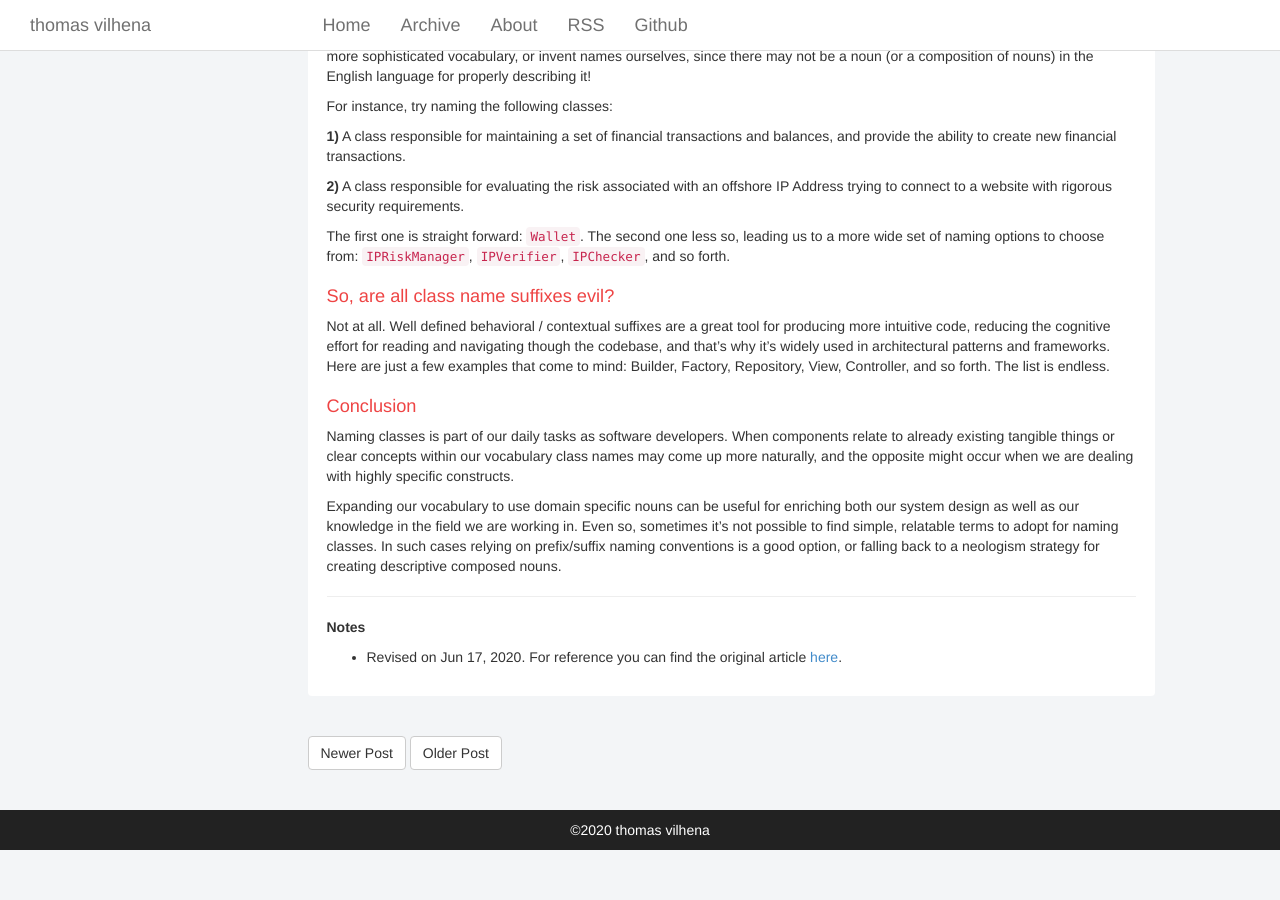
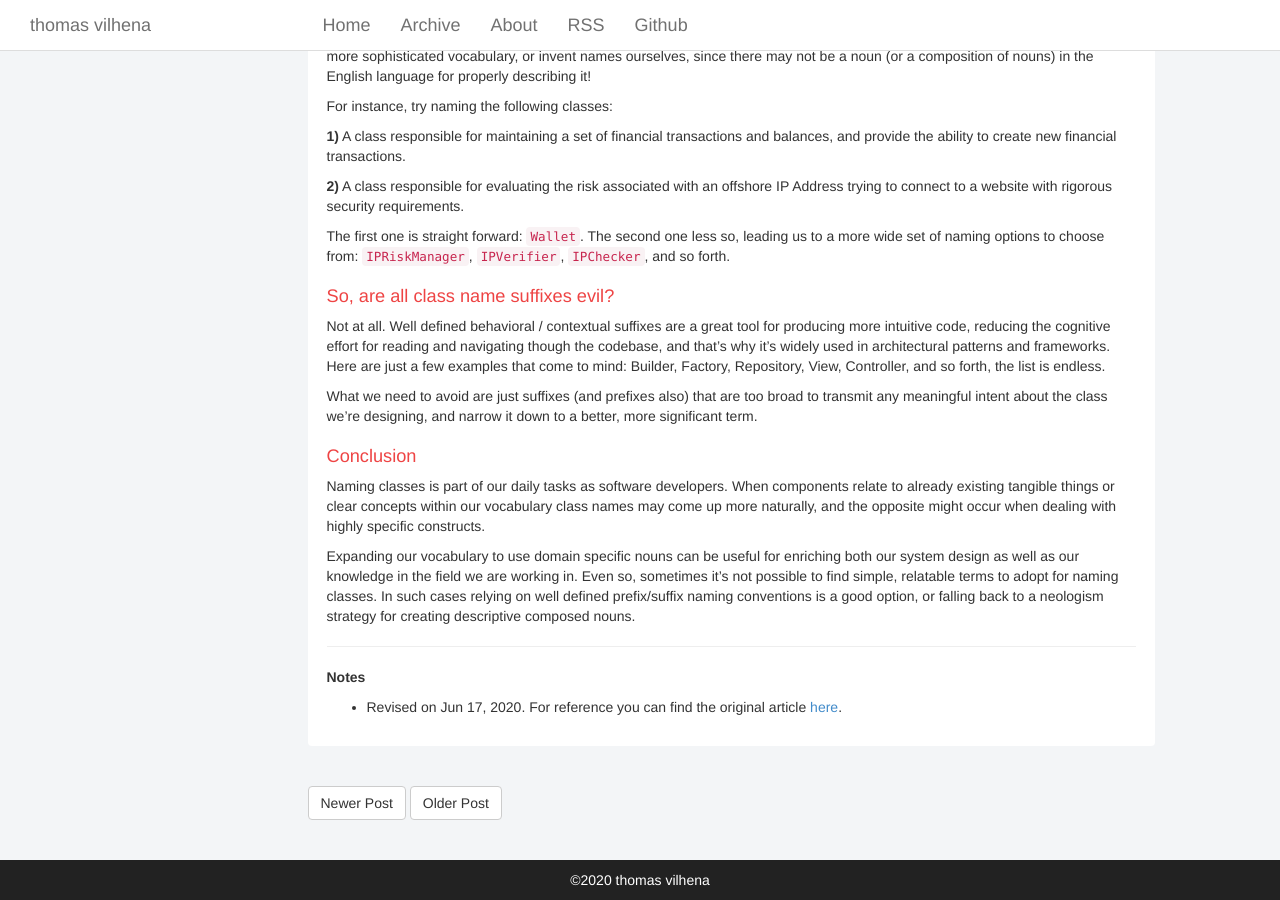
Before and after one commit to TCGV/blog, a Jekyll site: the page built from _posts/2019-10-02-why-is-it-hard-to-name-classes.md, in a window 1280 px wide and 900 px high, scrolled down 848 px. Built offline with Jekyll 4.4.1, drawn with Linux system fonts in a browser that asks for light colours; before the commit the page ends 1698 px from its top, so only the background shows below that; some of the changed text lies outside the part shown.

Commit message:
Revising: 2019-10-02-why-is-it-hard-to-name-classes.md

```diff
--- a/_posts/2019-10-02-why-is-it-hard-to-name-classes.md
+++ b/_posts/2019-10-02-why-is-it-hard-to-name-classes.md
@@ -7,7 +7,7 @@ tags: oop
 
 When following the Single Responsibility Principle (SRP) we are frequently required to encapsulate code into new classes, segregating responsibility from one "bigger" class into smaller, granular classes. Clean code guidelines state that classes names should be meaningful and describe the intent of the class, i.e., by reading a class name one should have a close idea of what it does.
 
-As much as we're constantly encouraged for writing meaningful code and being thoughtful when naming things, reducing the use of loosely generic suffixes in classes names such as `Helper` and `Manager`, we often can't figure out a great name for a class and end up making use of them. So the question hangs, why is it hard to name classes?
+As much as we're constantly encouraged to write meaningful code and being thoughtful when naming things we often can't figure out a great name for a class and end up making use of loosely generic suffixes such as `Helper` and `Manager`. So the question hangs, why is it hard to name classes?
 
 > Here's one unusual answer: Vocabulary.
 
@@ -53,14 +53,16 @@ The first one is straight forward: `Wallet`. The second one less so, leading us
 So, are all class name suffixes evil?
 ============
 
-Not at all. Well defined behavioral / contextual suffixes are a great tool for producing more intuitive code, reducing the cognitive effort for reading and navigating though the codebase, and that's why it's widely used in architectural patterns and frameworks. Here are just a few examples that come to mind: Builder, Factory, Repository, View, Controller, and so forth. The list is endless.
+Not at all. Well defined behavioral / contextual suffixes are a great tool for producing more intuitive code, reducing the cognitive effort for reading and navigating though the codebase, and that's why it's widely used in architectural patterns and frameworks. Here are just a few examples that come to mind: Builder, Factory, Repository, View, Controller, and so forth, the list is endless.
+
+What we need to avoid are just suffixes (and prefixes also) that are too broad to transmit any meaningful intent about the class we're designing, and narrow it down to a better, more significant term.
 
 Conclusion
 ============
 
-Naming classes is part of our daily tasks as software developers. When components relate to already existing tangible things or clear concepts within our vocabulary class names may come up more naturally, and the opposite might occur when we are dealing with highly specific constructs.
+Naming classes is part of our daily tasks as software developers. When components relate to already existing tangible things or clear concepts within our vocabulary class names may come up more naturally, and the opposite might occur when dealing with highly specific constructs.
 
-Expanding our vocabulary to use domain specific nouns can be useful for enriching both our system design as well as our knowledge in the field we are working in. Even so, sometimes it's not possible to find simple, relatable terms to adopt for naming classes. In such cases relying on prefix/suffix naming conventions is a good option, or falling back to a neologism strategy for creating descriptive composed nouns.
+Expanding our vocabulary to use domain specific nouns can be useful for enriching both our system design as well as our knowledge in the field we are working in. Even so, sometimes it's not possible to find simple, relatable terms to adopt for naming classes. In such cases relying on well defined prefix/suffix naming conventions is a good option, or falling back to a neologism strategy for creating descriptive composed nouns.
 
 ---
 
```
